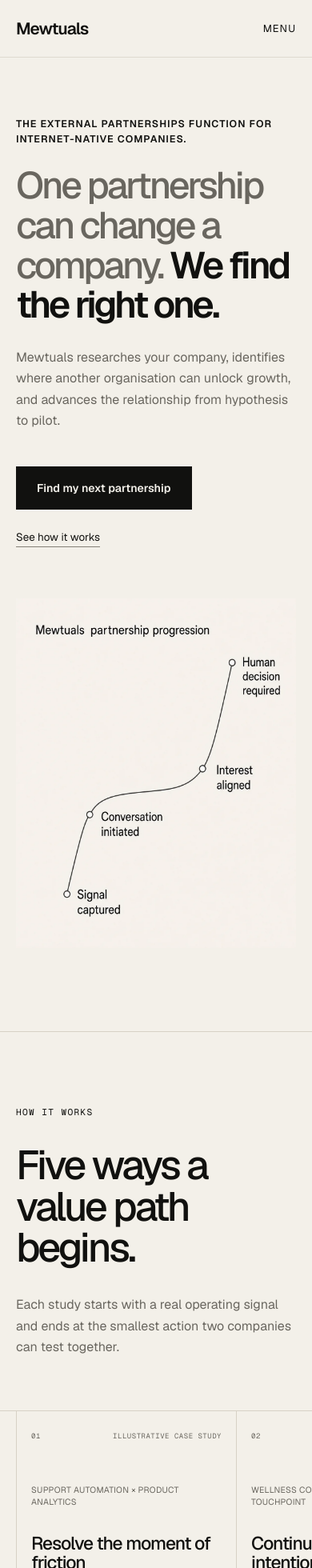
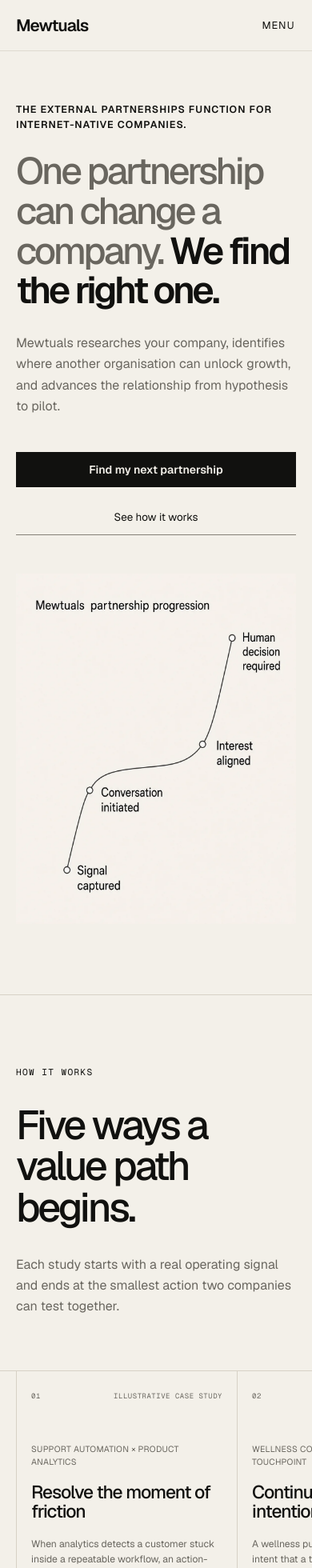
Before and after one commit to khakhibuzz/mewtuals, a Next.js app: page / in a window 390 px wide. Shown: the top 1960 px of the page at 80% size. Built offline with nearby package versions, Linux system fonts and the light colour scheme.

Commit message:
feat: make landing mobile-first

```diff
--- a/app/globals.css
+++ b/app/globals.css
@@ -1026,48 +1026,100 @@ main {
   }
 }
 
-@media (max-width: 620px) {
+@media (max-width: 767px) {
+  :root {
+    --page-gutter: max(20px, env(safe-area-inset-left));
+    --page-gutter-end: max(20px, env(safe-area-inset-right));
+    --header-height: 64px;
+    --section-space: 88px;
+  }
+
+  body {
+    overflow-x: clip;
+    overflow-wrap: anywhere;
+  }
+
   .site-header {
-    padding-right: 20px;
-    padding-left: 20px;
+    padding-right: var(--page-gutter-end);
+    padding-left: var(--page-gutter);
   }
 
   .wordmark {
     font-size: 1.3rem;
   }
 
+  .navigation-toggle {
+    display: inline-flex;
+    min-width: 44px;
+    min-height: 44px;
+    align-items: center;
+    justify-content: center;
+  }
+
+  .primary-navigation {
+    padding-right: var(--page-gutter-end);
+    padding-left: var(--page-gutter);
+  }
+
+  .primary-navigation a {
+    display: flex;
+    min-height: 48px;
+    align-items: center;
+  }
+
+  .primary-navigation .header-primary-link {
+    width: 100%;
+    min-height: 48px;
+    justify-content: center;
+  }
+
   .hero {
+    grid-template-columns: 1fr;
     min-height: auto;
-    padding: 74px 20px 104px;
+    gap: 48px;
+    padding-top: 64px;
+    padding-right: var(--page-gutter-end);
+    padding-bottom: 88px;
+    padding-left: var(--page-gutter);
   }
 
   .hero h1 {
-    font-size: clamp(2.55rem, 12vw, 3.55rem);
+    font-size: clamp(2.45rem, 12vw, 3.55rem);
     letter-spacing: -0.065em;
   }
 
   .hero-actions {
-    align-items: flex-start;
+    align-items: stretch;
     flex-direction: column;
+    gap: 16px;
+  }
+
+  .hero-actions > * {
+    display: inline-flex;
+    width: 100%;
+    min-height: 44px;
+    align-items: center;
+    justify-content: center;
   }
 
   .hero-graph {
     width: 100%;
+    max-width: 520px;
+    margin: 0 auto;
   }
 
   .site-section {
-    padding-right: 20px;
-    padding-left: 20px;
+    padding-right: var(--page-gutter-end);
+    padding-left: var(--page-gutter);
   }
 
   .case-studies {
-    padding-right: 0;
-    padding-left: 0;
+    padding-inline: 0;
   }
 
   .case-studies-heading {
-    padding-right: 20px;
-    padding-left: 20px;
+    padding-right: var(--page-gutter-end);
+    padding-left: var(--page-gutter);
   }
 
   .section-heading h2,
@@ -1075,7 +1127,7 @@ main {
   .about-layout h2,
   .apply-intro h2,
   .application-success h2 {
-    font-size: clamp(2.5rem, 13vw, 3.8rem);
+    font-size: clamp(2.45rem, 13vw, 3.8rem);
   }
 
   .section-heading {
@@ -1083,72 +1135,149 @@ main {
   }
 
   .case-study-rail {
-    grid-auto-columns: minmax(275px, 82vw);
-    padding-right: 20px;
-    padding-left: 20px;
-    scroll-padding-inline: 20px;
+    grid-auto-columns: minmax(276px, 82vw);
+    overflow-x: auto;
+    padding-right: var(--page-gutter-end);
+    padding-left: var(--page-gutter);
+    scroll-padding-inline: var(--page-gutter);
+    scroll-snap-type: x mandatory;
   }
 
   .case-study-card {
-    min-height: 590px;
+    min-height: 0;
+    height: auto;
+  }
+
+  .case-study-type,
+  .case-study-card > strong,
+  .case-study-thesis {
+    min-height: 0;
   }
 
   .case-dialog-toolbar {
-    padding-right: 20px;
-    padding-left: 20px;
+    height: auto;
+    min-height: 64px;
+    padding-right: var(--page-gutter-end);
+    padding-left: var(--page-gutter);
+  }
+
+  .case-dialog-toolbar .text-button {
+    min-height: 44px;
   }
 
   .case-dialog-article {
-    width: calc(100% - 40px);
-    padding-top: 72px;
+    width: auto;
+    margin-right: var(--page-gutter-end);
+    margin-left: var(--page-gutter);
+    padding-top: 64px;
+    padding-bottom: 88px;
   }
 
   .case-dialog-header h2 {
-    font-size: clamp(3.15rem, 16vw, 5rem);
+    font-size: clamp(2.9rem, 15vw, 4.6rem);
   }
 
-  .case-dialog-grid,
-  .value-exchange-grid,
-  .execution-list,
-  .about-comparison {
+  .case-dialog-grid {
+    grid-template-columns: 1fr;
+  }
+
+  .value-exchange-grid {
+    grid-template-columns: 1fr;
+  }
+
+  .execution-list {
     grid-template-columns: 1fr;
   }
 
   .detail-block,
   .value-exchange-grid > div {
-    padding: 30px 24px;
+    padding: 28px 20px;
   }
 
   .dialog-equation {
     display: flex;
     flex-wrap: wrap;
-    gap: 12px;
+    gap: 10px 12px;
+    margin-block: 56px;
   }
 
   .execution-list li {
-    min-height: 140px;
+    min-height: 132px;
+    gap: 28px;
+    padding: 24px 20px;
   }
 
   .decision-gate {
     margin-left: 0;
-    padding-left: 24px;
+    padding-left: 20px;
   }
 
   .startup-stages {
-    grid-auto-columns: minmax(175px, 68vw);
+    grid-auto-columns: minmax(176px, 68vw);
+    overflow-x: auto;
+    scroll-snap-type: x mandatory;
+  }
+
+  .startup-stages li {
+    scroll-snap-align: start;
+  }
+
+  .about-comparison {
+    grid-template-columns: 1fr;
   }
 
   .about-comparison > div {
     min-height: 160px;
   }
 
+  .apply-section {
+    grid-template-columns: 1fr;
+    min-height: auto;
+    gap: 56px;
+  }
+
   .application-form .primary-button {
     width: 100%;
   }
 
+  .application-field input {
+    min-height: 48px;
+  }
+
   .application-success-actions {
-    align-items: flex-start;
+    align-items: stretch;
     flex-direction: column;
+  }
+
+  .application-success-actions > * {
+    display: inline-flex;
+    width: 100%;
+    min-height: 44px;
+    align-items: center;
+    justify-content: center;
+  }
+
+  .offline-page {
+    padding-right: var(--page-gutter-end);
+    padding-left: var(--page-gutter);
+  }
+
+  .offline-content {
+    padding-block: 72px;
+  }
+
+  .offline-actions {
+    align-items: stretch;
+    flex-direction: column;
+    gap: 16px;
+  }
+
+  .offline-actions > * {
+    display: inline-flex;
+    width: 100%;
+    min-height: 44px;
+    align-items: center;
+    justify-content: center;
   }
 }
 
```
Also changed, not shown: 1 other file (tests, documents, lock files or other folders).
